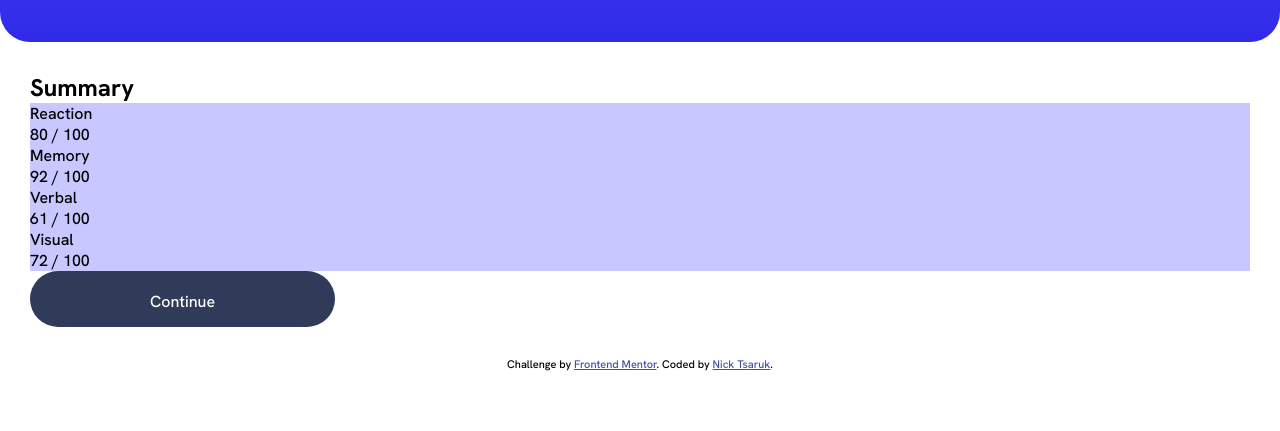
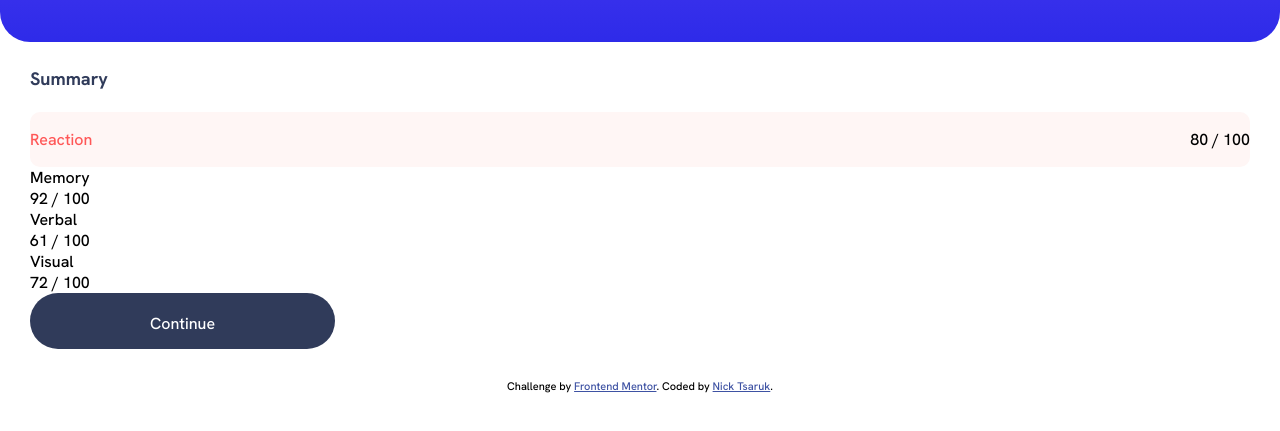
Before and after one commit to Nvtsaruk/results-summary-component-main, a plain HTML site: page results-summary-component-main/index.html in a window 1280 px wide. Shown: the part 337-768 px from the top of the page. Drawn offline with Linux system fonts and the light colour scheme.

Commit message:
modified:   results-summary-component-main/css/style.css 	modified:   results-summary-component-main/index.html

```diff
--- a/results-summary-component-main/css/style.css
+++ b/results-summary-component-main/css/style.css
@@ -95,7 +95,25 @@ h1 {
 .card__summary {
     margin: 30px;
 }
+.card__summary-h2 {
+    font-weight: 700;
+    font-size: 18px;
+    line-height: 82.3%;
+    color: var(--DARK-GRAY-BLUE);
+}
 
+.card__summary-reaction {
+    background-color: hsla(6, 100%, 98%, 1);
+    border-radius: 10px;
+    height: 55px;
+    margin-top: 25px;
+    display: flex;
+    justify-content:space-between;
+    align-items: center;
+}
+.card__summary-reaction p:first-child {
+    color: var(--LIGHT-RED);
+}
 .button {
     background-color: var(--DARK-GRAY-BLUE);
     color: var(--WHITE);
@@ -105,6 +123,3 @@ h1 {
     padding: 20px 120px;
 
 }
-.card__summary div {
-    background-color: var(--LIGHT-LAVENDER);
-}
--- a/results-summary-component-main/index.html
+++ b/results-summary-component-main/index.html
@@ -31,7 +31,7 @@
     </div>
     <div class="card__summary">
       <h2 class="card__summary-h2">Summary</h2>
-      <div>
+      <div class="card__summary-reaction">
         <p>Reaction</p>
         <p>80 / 100</p>
       </div>
```
